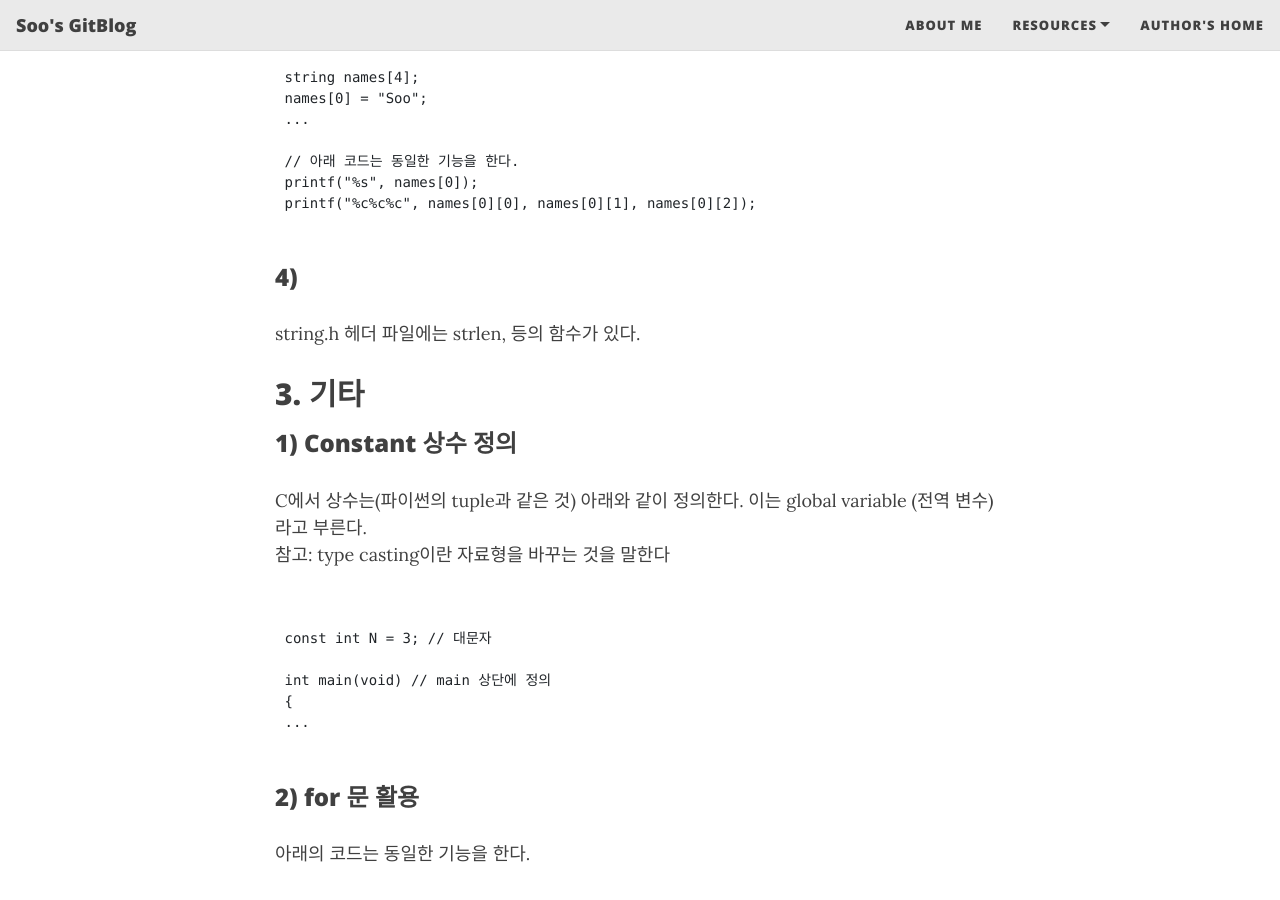
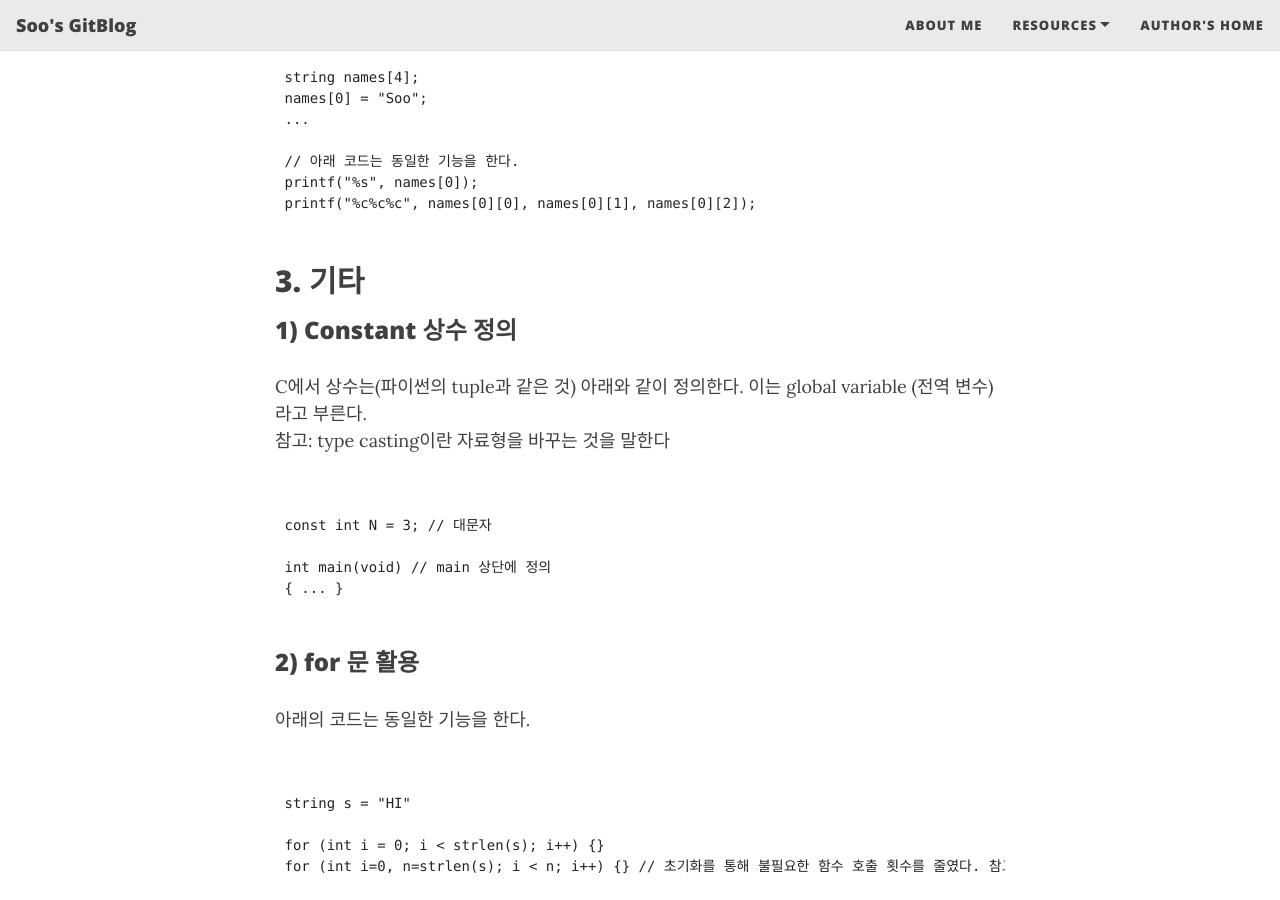
Before and after one commit to Soo-Im/Soo-Im.github.io, a Jekyll site: the page built from _posts/2021-01-18-Boostcourse-3.md, in a window 1280 px wide and 900 px high, scrolled down 1985 px. Built offline with Jekyll 4.4.1, drawn with Linux system fonts in a browser that asks for light colours; nearby versions of some CDN libraries; some of the changed text lies outside the part shown.

Commit message:
Update 2021-01-18-Boostcourse-3.md

```diff
--- a/_posts/2021-01-18-Boostcourse-3.md
+++ b/_posts/2021-01-18-Boostcourse-3.md
@@ -10,7 +10,7 @@ comments: true
 
 # Compiling 4단계
 ## 1. Preprocessing (전처리)
-소스 코드 맨 위의 #include <...>에 해당하는 헤더 파일의 함수를 불러온다.
+소스 코드 맨 위의 <code>#include <...> </code>에 해당하는 헤더 파일의 함수를 불러온다.
 ## 2. Compiling
 소스 코드가 CPU가 이해할 수 있는 어셈블리 코드로 전환된다.
 ## 3. Assembling
@@ -65,9 +65,6 @@ printf("%c%c%c", names[0][0], names[0][1], names[0][2]);
 </code>
 </pre>
 
-### 4) <string.h>
-string.h 헤더 파일에는 strlen, 등의 함수가 있다.
-
 
 ## 3. 기타
 ### 1) Constant 상수 정의
@@ -80,8 +77,7 @@ C에서 상수는(파이썬의 tuple과 같은 것) 아래와 같이 정의한
 const int N = 3; // 대문자
 
 int main(void) // main 상단에 정의
-{
-...
+{ ... }
 </code>
 </pre>
 
@@ -108,7 +104,6 @@ int main(int argc, string argv[])
     if (argc == 2)     // 프로그램을 실행할 때 INPUT argument가 하나 들어왔는지 확인한다.
     ...                // argc가 1이 아닌 2인 이유는 ./program INPUT 에서 "./program"이 첫 번째 argument이기 때문이다.
 }
-
 </code>
 </pre>
 
```
